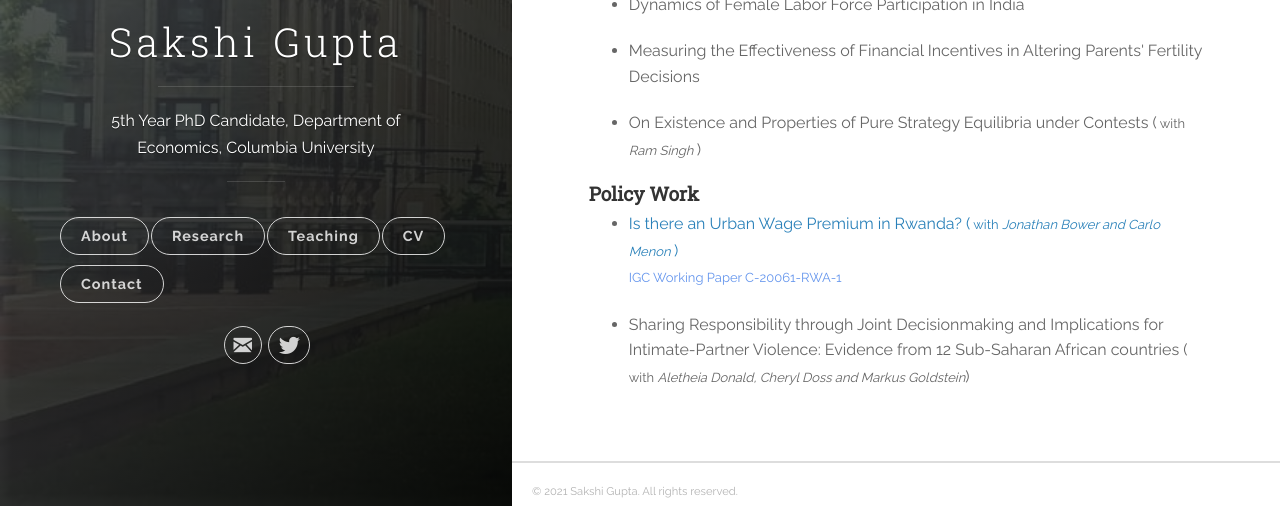
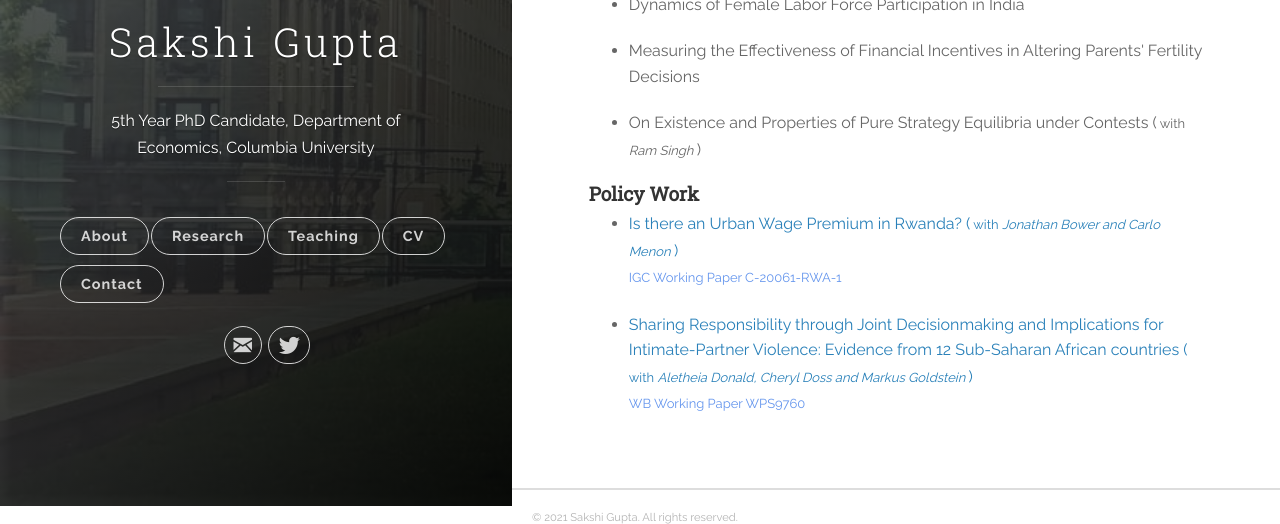
Before and after one commit to Gupta-Sakshi/Gupta-Sakshi.github.io, a Jekyll site: the page built from _posts/2018-06-13-research.markdown, in a window 1280 px wide, cut to the strip 394-918 px from the top of the page. Built offline with Jekyll 4.4.1, drawn with Linux system fonts in a browser that asks for light colours.

Commit message:
Update 2018-06-13-research.markdown

```diff
--- a/_posts/2018-06-13-research.markdown
+++ b/_posts/2018-06-13-research.markdown
@@ -56,6 +56,7 @@ ICT dampens traditional information frictions, but not marketing barriers.</font
   <br/><font size="2"><a href="https://www.theigc.org/publication/is-there-an-urban-wage-premium-in-rwanda/" style="color:#6495ed;">IGC Working Paper C-20061-RWA-1 </a></font></li>
 </ul>
 
-<ul>
-  <li><font size="3">Sharing Responsibility through Joint Decisionmaking and Implications for Intimate-Partner Violence: Evidence from 12 Sub-Saharan African countries (<font size="2"> with <em>Aletheia Donald, Cheryl Doss and Markus Goldstein</em></font>)</font></li>
+  <ul>
+  <li><font size="3"><span style="color:#6495ed"><a href="https://documents1.worldbank.org/curated/en/255851630330267060/pdf/Sharing-Responsibility-through-Joint-Decision-Making-and-Implications-for-Intimate-Partner-Violence-Evidence-from-12-Sub-Saharan-African-Countries.pdf" style="color:#2980b9;" target="_blank">Sharing Responsibility through Joint Decisionmaking and Implications for Intimate-Partner Violence: Evidence from 12 Sub-Saharan African countries (<font size="2"> with <em>Aletheia Donald, Cheryl Doss and Markus Goldstein</em> </font>)</a></span></font>
+  <br/><font size="2"><a href="https://documents.worldbank.org/en/publication/documents-reports/documentdetail/255851630330267060/sharing-responsibility-through-joint-decision-making-and-implications-for-intimate-partner-violence-evidence-from-12-sub-saharan-african-countries" style="color:#6495ed;"> WB Working Paper WPS9760 </a></font></li>
 </ul>
```
